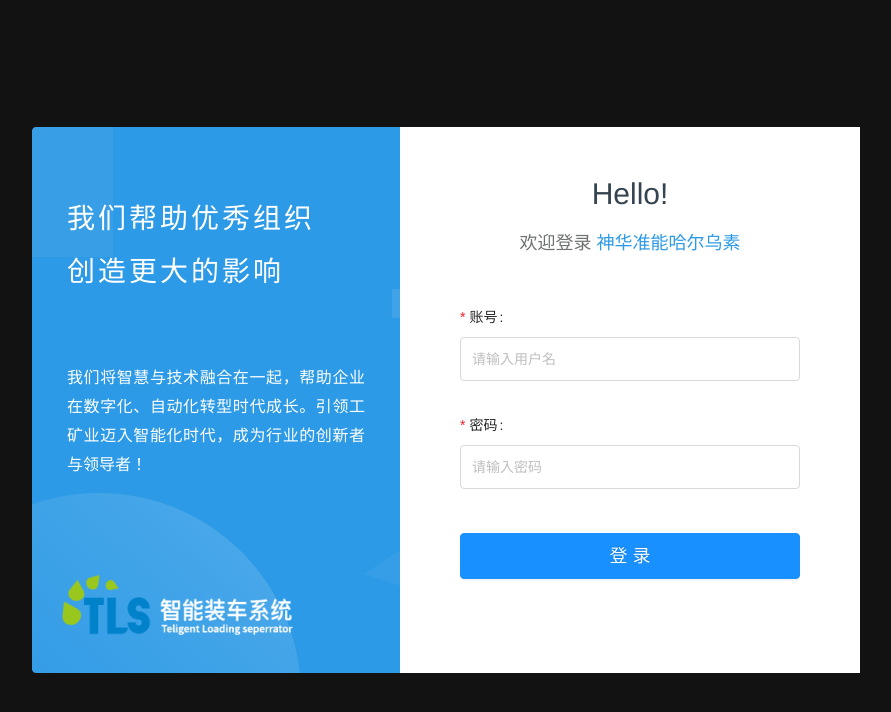
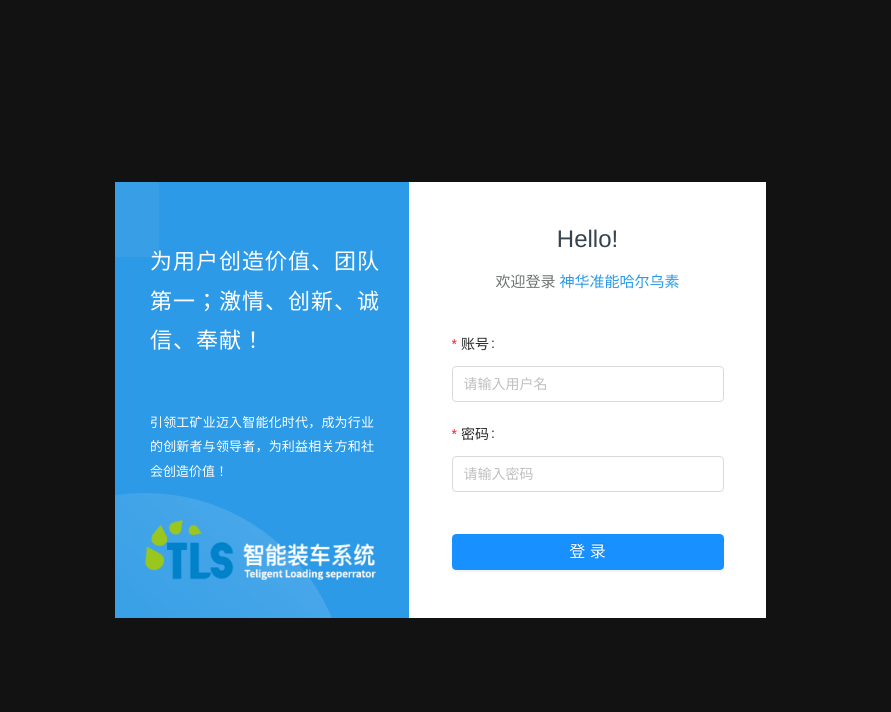
Before and after one commit to GGgln/mt-common, a Vue app: page /#/login in a window 1280 px wide. Shown: the top 712 px of the page, without its empty margins (194-1085 px from the left). Built offline with nearby package versions, Linux system fonts and the light colour scheme.

Commit message:
张文杰--登录样式调整

```diff
--- a/src/components/login.vue
+++ b/src/components/login.vue
@@ -1,6 +1,6 @@
 <template>
   <div class='login' style="background:#121212">
-    <mt-login :itemName='itemName' :logo='logo'></mt-login>
+    <mt-login :itemName='itemName' :logo='logo' :title='title' :slogan='slogan'></mt-login>
   </div>
 </template>
 <script>
@@ -8,6 +8,8 @@
   name:'',
   data(){
     return{
+      title:'为用户创造价值、团队第一；激情、创新、诚信、奉献！',
+      slogan:'引领工矿业迈入智能化时代，成为行业的创新者与领导者，为利益相关方和社会创造价值！',
       itemName:'神华准能哈尔乌素',
       logo:require('../lib/mt-common/mtLogin/login.png')
     }
--- a/src/lib/mt-common/mtConsumer/MtConsumer.vue
+++ b/src/lib/mt-common/mtConsumer/MtConsumer.vue
@@ -141,7 +141,7 @@
         <a-form-item :label-col="labelCol" :wrapper-col="wrapperCol" label="姓名:">
           <a-input v-decorator="['userName', { rules: [{ required: true, message: '姓名不能为空' }] }]" />
         </a-form-item>
-        <template v-if="UserId ==='root'|| UserId ==='admin'">
+        <template v-if="UserId ==='root'|| UserId ==='administrator'">
           <a-form-item
             label="重置密码"
             class="stepFormText"
@@ -336,13 +336,13 @@
     }
   },
   created () {
-    this.initData()
     if (sessionStorage.getItem('userInfo')) {
       this.UserId = JSON.parse(sessionStorage.getItem('userInfo')).userId
     } else {
       this.$message.warn('当前状态未登录，请先登录')
       this.$router.push('/login')
     }
+    this.initData()
   },
   methods: {
     toggle () {
@@ -357,7 +357,6 @@
         method: 'post',
         data: {
           keyWord: this.iptContent,
-          userId: this.UserId,
           currentPage: this.page,
           pageNum: this.pageSize
         }
--- a/src/lib/mt-common/mtLogin/MtLogin.vue
+++ b/src/lib/mt-common/mtLogin/MtLogin.vue
@@ -17,14 +17,14 @@
             <a-form-item label="账号" has-feedback >
               <a-input
                 placeholder="请输入用户名"
-                style="height:44px;"
+                style="height:36px;"
                 v-decorator="['userId', { rules: [{ required: true, message: '请输入用户名' }] }]"
               ></a-input>
             </a-form-item>
             <a-form-item label="密码" has-feedback>
               <a-input
                 type="password"
-                style="height:44px"
+                style="height:36px"
                 placeholder="请输入密码"
                 v-decorator="['passWord', { rules: [{ required: true, message: '请输入密码' }] }]"
               ></a-input>
@@ -49,13 +49,13 @@
     },
     title: {
       type: String,
-      default: "我们帮助优秀组织创造更大的影响",
+      default: "为用户创造价值、团队第一；激情、创新、诚信、奉献！",
       required:false
     },
     slogan: {
       type: String,
       default:
-        "我们将智慧与技术融合在一起，帮助企业在数字化、自动化转型时代成长。引领工矿业迈入智能化时代，成为行业的创新者与领导者！",
+        "引领工矿业迈入智能化时代，成为行业的创新者与领导者，为利益相关方和社会创造价值！",
       required:false
     },
     itemName: {
@@ -104,13 +104,16 @@
   font-size: 16px !important;
   color: #6e7172;
 }
+.ant-form-item{
+  margin-bottom:10px;
+}
 .login {
   width: 100%;
   height: 100vh;
   position: relative;
   .login_con {
-    width: 828px;
-    height: 546px;
+    width: 662px;
+    height: 436px;
     position: absolute;
     left: 0;
     right: 0;
@@ -120,8 +123,8 @@
     overflow: hidden;
   }
   .con_l {
-    width: 368px;
-    height: 546px;
+    width: 294px;
+    height: 436px;
     box-sizing: border-box;
     padding: 35px;
     background: url(./bg_l.png) no-repeat center;
@@ -129,40 +132,42 @@
     color: #fff;
     position: relative;
     h4 {
-      font-size: 28px;
+      font-size: 22px;
       color: #fff;
-      width: 260px;
-      letter-spacing: 3px;
-      margin-top: 30px;
-      line-height: 1.9;
+      width: 230px;
+      letter-spacing: 1px;
+      margin-top: 25px;
+      line-height: 1.8;
+      text-align: justify;
     }
     p {
-      font-size: 16px;
-      line-height: 1.8;
-      margin-top: 66px;
+      font-size: 13px;
+      line-height: 1.9;
+      margin-top: 50px;
       text-align: justify;
     }
     img {
       position: absolute;
       left: 30px;
       bottom: 38px;
+
     }
   }
   .con_r {
-    width: 460px;
-    height: 546px;
+    width: 357px;
+    height: 436px;
     background: #fff;
     float: left;
     text-align: center;
     h5 {
-      font-size: 30px;
+      font-size: 24px;
       color: #35444f;
-      line-height: 42px;
-      margin-top: 46px;
+      line-height: 34px;
+      margin-top: 40px;
       margin-bottom: 15px;
     }
     p {
-      font-size: 18px;
+      font-size: 15px;
       color: #6e7172;
     }
     span {
@@ -170,20 +175,17 @@
     }
   }
   .form_div {
-    width: 340px;
-    margin: 40px auto;
+    width: 272px;
+    margin: 30px auto;
     text-align: left;
-
-
-
     .ant-form-explain {
       margin-top: 4px;
     }
     .login-btn {
       width: 100%;
-      height: 46px;
-      font-size: 18px;
-      margin-top: 20px;
+      height: 36px;
+      font-size: 16px;
+      margin-top: 30px;
     }
   }
 }
```
